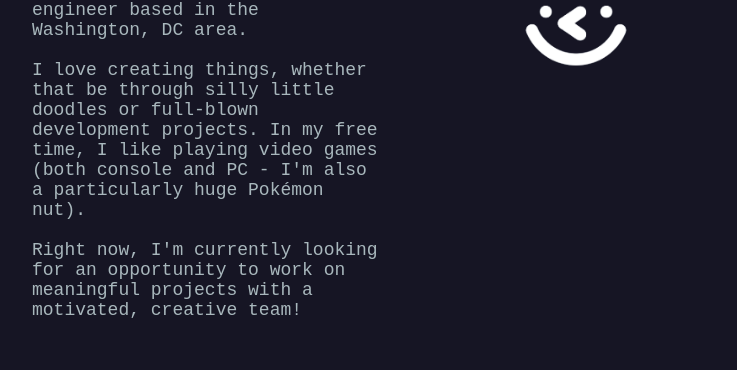
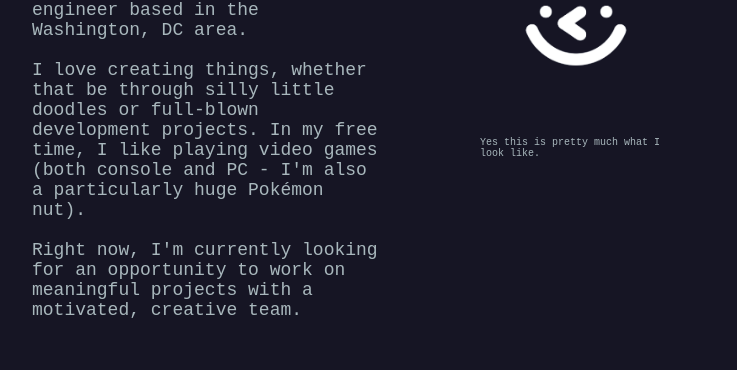
Before and after one commit to kcshiffl/kcshifflcom, a React (Create React App) app: page / in a window 1280 px wide. Shown: the part 1113-1483 px from the top of the page, without its empty margins (288-1025 px from the left). Built offline with nearby package versions, Linux system fonts and the light colour scheme.

Commit message:
Added fun things in About

```diff
--- a/src/components/About/About.js
+++ b/src/components/About/About.js
@@ -17,12 +17,13 @@ const About = () => {
         </p>
         <br></br>
         <p>
-          Right now, I'm currently looking for an opportunity to work on meaningful projects with a motivated, creative team!
+          Right now, I'm currently looking for an opportunity to work on meaningful projects with a motivated, creative team.
         </p>
       </div>
 
       <div>
         <img src={hello} />
+        <p style={{fontSize: '10px'}}>Yes this is pretty much what I look like.</p>
       </div>
     </div>
   )
--- a/src/components/Contact/Contact.js
+++ b/src/components/Contact/Contact.js
@@ -4,10 +4,11 @@ import TextareaAutosize from 'react-textarea-autosize';
 const Contact = () => {
   return (
     <div className='contact'>
-      <p className='abt-text' style={{paddingBottom: '3%', color: '#A8B7BC'}} >Let's chit chat.</p>
+      <p className='abt-text' style={{paddingBottom: '3%', color: '#A8B7BC'}} >Want to talk?</p>
 
-      <form>
+      <form action='mailto:kcshiffl@gmail.com' method='POST' enctype='multipart/form-data' name='EmailTestForm'>
         <div className='add-form'>
+
           <div className='form-control' req>
             <label>Name*</label>
             <textarea id='textInput'></textarea>
@@ -23,7 +24,8 @@ const Contact = () => {
             <textarea id='textInput-adjustable' style={{ height: '200px' }}> </textarea>
           </div>
 
-          <Button text='Submit' align='center' link='#contact' newTab='false'/>
+          <Button text='Submit' align='center' link='' newTab='false'/>
+
         </div>
       </form>
     </div>
```
